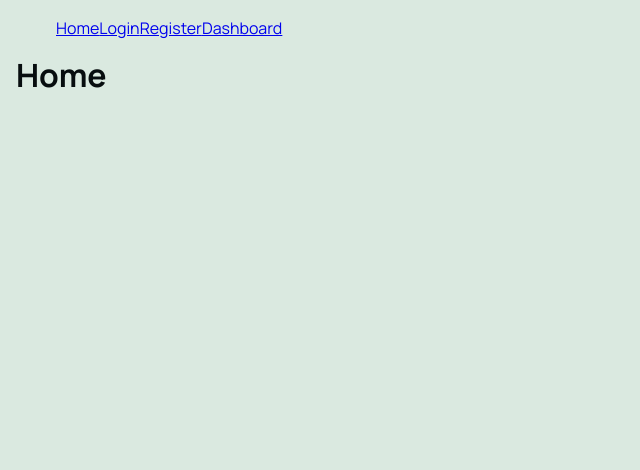
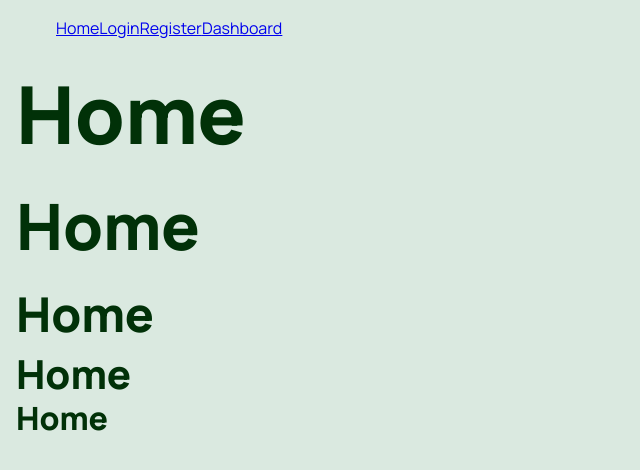
Before and after one commit to jdenzel/COSC484-group5-project, a React (Vite) app in the folder client/: page / in a window 1280 px wide. Shown: the top 470 px of the page, without its empty margins (0-640 px from the left). Built offline with nearby package versions, Linux system fonts and the light colour scheme.

Commit message:
Added header styling rules

```diff
--- a/client/src/global.css
+++ b/client/src/global.css
@@ -2,7 +2,7 @@
     /* Primary Color */
     --primary-light:oklch(87.1% 0.072 145);
     --primary:oklch(54.1% 0.141 145);
-    --primary-800:oklch(27.4% 0.085 145);
+    --primary-dark:oklch(27.4% 0.085 145);
 
     /* Secondary Color */
     --secondary-light:oklch(92% 0.02 160);
@@ -33,11 +33,47 @@
     /* -- Globals -- */
     body {
         font-family: var(--font-primary);
-        font-size: 16px;
+        font-size: 1rem;
         color: var(--neutral-black);
         background-color: var(--bg-light);
         line-height: 1.6rem;
         margin: 1rem;
     }
 
+    /* - Headings - */
+    h1, h2, h3, h4, h5, h6 {
+        color: var(--primary-dark);
+        font-weight: 800;
+        margin: 1rem 0;
+    }
+
+    h1 {
+        font-size: 5rem;
+        line-height: 5rem;
+        margin: 2rem 0;
+    }
+
+    h2 {
+        font-size: 4rem;
+        line-height: 5rem;
+        margin: 1.5rem 0;
+    }
+
+    h3 {
+        font-size: 3rem;
+        line-height: 3rem;
+        margin: 1rem 0;
+    }
+
+    h4 {
+        font-size: 2.5rem;
+        line-height: 2.5rem;
+        margin: .5rem 0;
+    }
+
+    h5 {
+        font-size: 2rem;
+        line-height: 2rem;
+        margin: .25rem 0;
+    }
 }
--- a/client/src/pages/Home.jsx
+++ b/client/src/pages/Home.jsx
@@ -2,6 +2,11 @@ export default function Home() {
     return (
         <div>
             <h1>Home</h1>
+            <h2>Home</h2>
+            <h3>Home</h3>
+            <h4>Home</h4>
+            <h5>Home</h5>
+
         </div>
     );
 }
```
